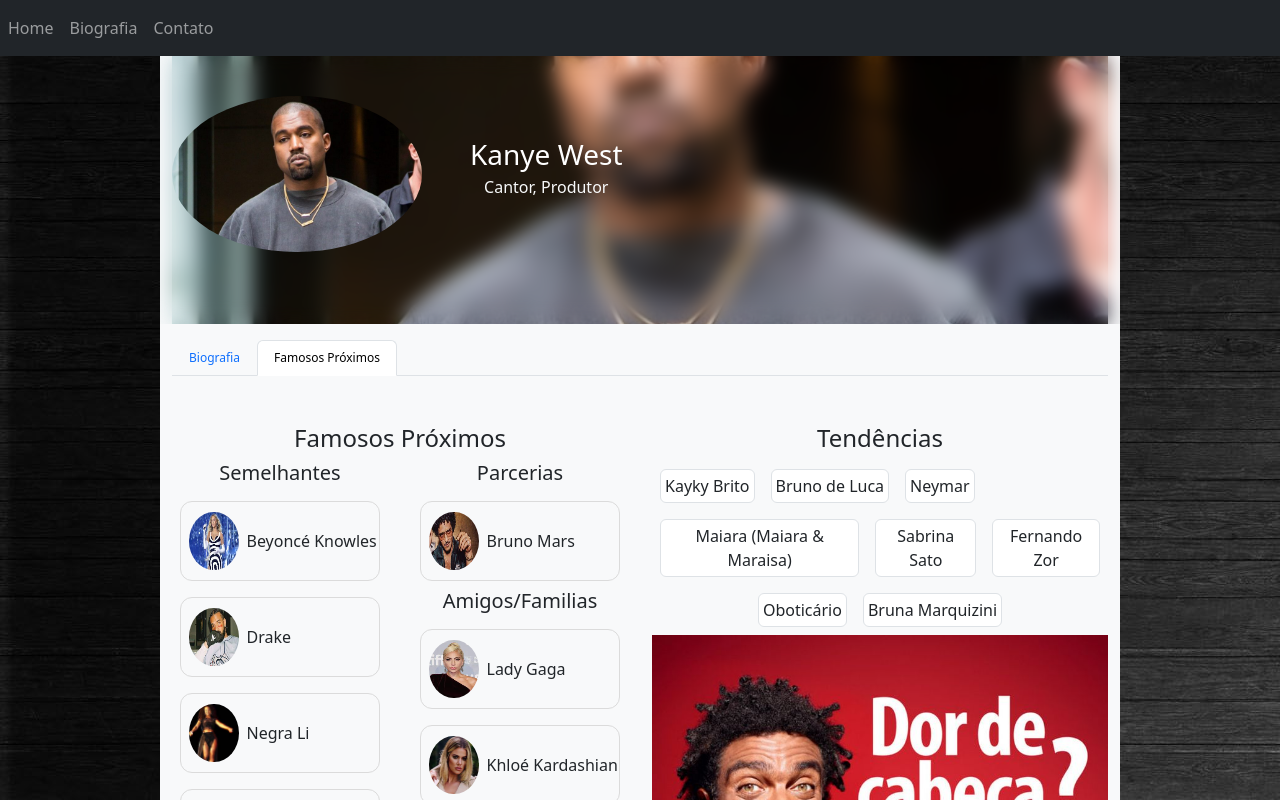
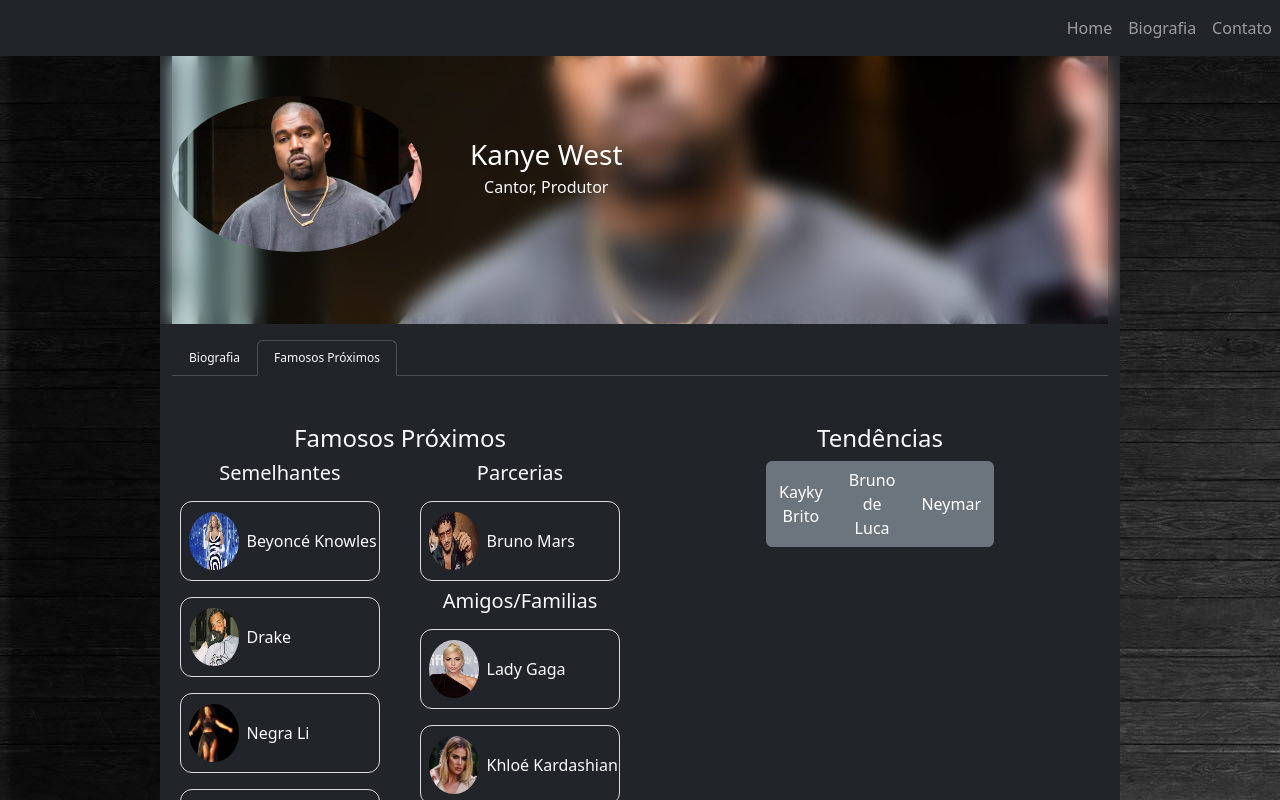
Before and after one commit to Renanluizssx/Projeto-Kanye-West, a React (Create React App) app in the folder myapp/: page /Famosos in a window 1280 px wide. Shown: the top 800 px of the page. Built offline with nearby package versions, Linux system fonts and the light colour scheme.

Commit message:
commitado

```diff
--- a/myapp/src/Componentes/header-biografia/index.js
+++ b/myapp/src/Componentes/header-biografia/index.js
@@ -28,16 +28,16 @@ function HeaderBiografia({ Row, Col }) {
         </header>
         <Row>
           <Col xs={12} className="mt-3">
-            <Nav className="" variant="tabs" defaultActiveKey="/">
+            <Nav variant="tabs" bg="dark" data-bs-theme="dark">
               <Nav.Item>
                 <LinkContainer to="/Biografia">
-                  <Nav.Link>Biografia</Nav.Link>
+                  <Nav.Link className="text-light">Biografia</Nav.Link>
                 </LinkContainer>
               </Nav.Item>
 
               <Nav.Item>
                 <LinkContainer to="/Famosos">
-                  <Nav.Link>Famosos Próximos</Nav.Link>
+                  <Nav.Link className="text-light">Famosos Próximos</Nav.Link>
                 </LinkContainer>
               </Nav.Item>
             </Nav>
--- a/myapp/src/Componentes/navegacao/index.js
+++ b/myapp/src/Componentes/navegacao/index.js
@@ -3,13 +3,8 @@ import Navbar from "react-bootstrap/Navbar";
 import { LinkContainer } from "react-router-bootstrap";
 function Navegacao() {
   return (
-    <Navbar
-      fixed="top"
-      className="d-flex justify-content-start"
-      bg="dark"
-      data-bs-theme="dark"
-    >
-      <Nav className="me-auto">
+    <Navbar fixed="top" bg="dark" data-bs-theme="dark">
+      <Nav className="w-100 d-flex justify-content-end">
         <LinkContainer to="/">
           <Nav.Link>Home</Nav.Link>
         </LinkContainer>
--- a/myapp/src/Componentes/tendencias/index.js
+++ b/myapp/src/Componentes/tendencias/index.js
@@ -1,6 +1,7 @@
 import "./tendencias.css";
+import anuncio from "../../Assets/anuncio.jpg";
 import Button from "react-bootstrap/Button";
-import anuncio from "../../Assets/anuncio.jpg";
+import ButtonGroup from "react-bootstrap/ButtonGroup";
 function Tendencias({ Row, Col }) {
   // const theme = createTheme({
   //   breakpoints: {
@@ -30,8 +31,11 @@ function Tendencias({ Row, Col }) {
         <h2 className="fs-4 text-center">Tendências</h2>
 
         <Row>
-          <Col xs={12} className="tendencias-col justify-content-center">
-            <Button className="p-1 mb-2 bg-white text-dark border tendencias m-2">
+          <Col
+            xs={12}
+            className="tendencias-col d-flex justify-content-center align-items-center"
+          >
+            {/* <Button className="p-1 mb-2 bg-white text-dark border tendencias m-2">
               Kayky Brito
             </Button>
 
@@ -67,10 +71,15 @@ function Tendencias({ Row, Col }) {
             </Button>
             <Button className="p-1 mb-2 bg-white text-dark border m-2">
               Bruna Marquizini
-            </Button>
+            </Button> */}
+            <ButtonGroup aria-label="Basic example" className="w-50">
+              <Button variant="secondary">Kayky Brito</Button>
+              <Button variant="secondary">Bruno de Luca</Button>
+              <Button variant="secondary">Neymar</Button>
+            </ButtonGroup>
           </Col>
         </Row>
-        <img src={anuncio} alt="anuncio" className="w-100 h-100" />
+        {/* <img src={anuncio} alt="anuncio" className="w-100 h-100" /> */}
       </Col>
     </Row>
   );
--- a/myapp/src/pages/biografia/index.js
+++ b/myapp/src/pages/biografia/index.js
@@ -11,13 +11,7 @@ function Biografia() {
     <Container fluid>
       <Row className="justify-content-center ">
         <Navegacao Row={Row} Col={Col} />
-        <Col
-          xs={12}
-          sm={9}
-          md={9}
-          lg={9}
-          className="bg-dark  text-light pt-4 mb-1"
-        >
+        <Col xs={12} sm={9} md={9} lg={9} className="bg-dark  pt-4 mb-1">
           <HeaderBiografia Row={Row} Col={Col} />
           <main className="mw-100  ms-2">
             <Row className="mt-5 flex-sm-row">
@@ -33,6 +27,7 @@ function Biografia() {
                         border: 1,
                         borderColor: "#dbdbdb",
                         borderRadius: 3,
+                        color: "white",
                       }}
                     >
                       <span className="text-dark md-0">
--- a/myapp/src/pages/contato/index.js
+++ b/myapp/src/pages/contato/index.js
@@ -10,7 +10,7 @@ function Contato() {
       <Container fluid>
         <Row className="justify-content-center pt-4 vh-100">
           <Navegacao Row={Row} Col={Col} />
-          <Col xs={12} sm={9} md={9} lg={9} xl={9} xxl={9} className="bg-light">
+          <Col xs={12} sm={9} md={9} lg={9} xl={9} xxl={9} className="bg-dark">
             <HeaderBiografia Row={Row} Col={Col} />
 
             <main>
--- a/myapp/src/pages/secao-famosos/index.js
+++ b/myapp/src/pages/secao-famosos/index.js
@@ -17,9 +17,9 @@ function SecaoFamosos() {
   const dadoArtistaAmor = dadosArtistas.amor;
   return (
     <Container fluid>
-      <Row className="justify-content-center">
+      <Row className="justify-content-center text-light">
         <Navegacao Row={Row} Col={Col} />
-        <Col xs={12} sm={9} md={9} lg={9} className="bg-light pt-4 mb-1">
+        <Col xs={12} sm={9} md={9} lg={9} className="bg-dark pt-4 mb-1">
           <HeaderBiografia Row={Row} Col={Col} />
           <main>
             <Row
```
